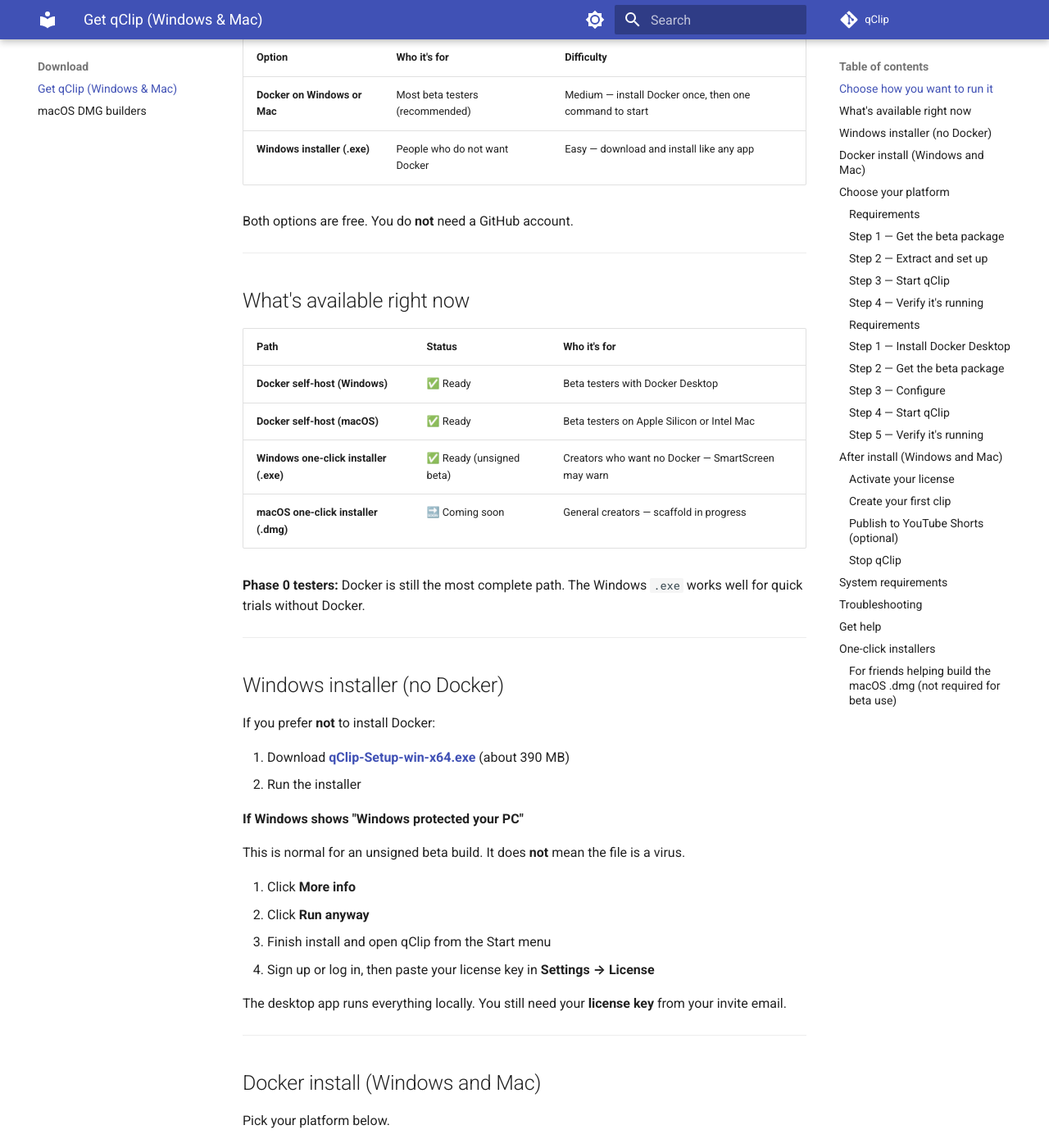
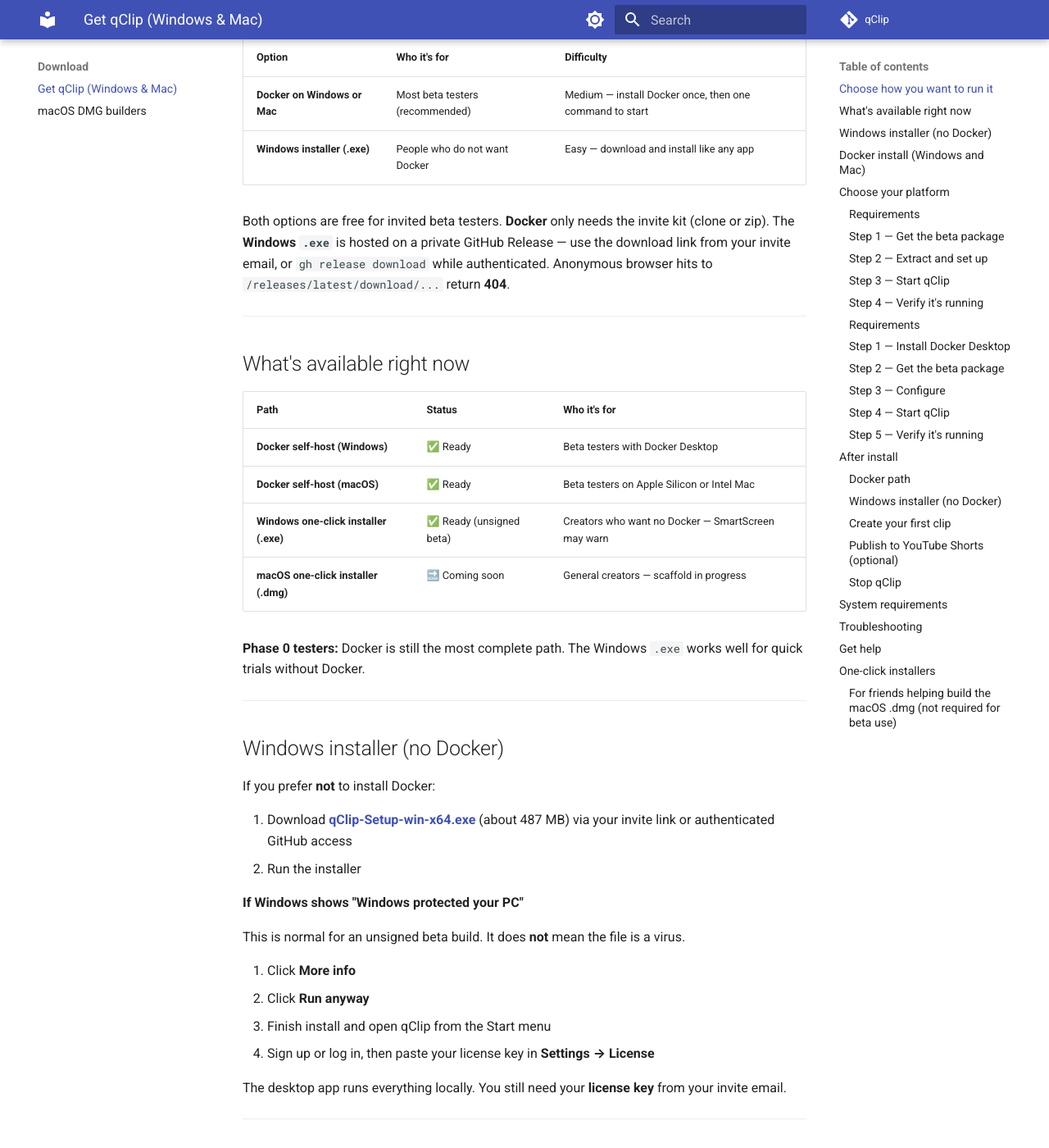
Before and after one commit to WheresWellium/StreamClip, an MkDocs documentation site: the page built from docs/BETA_DOWNLOAD.md, in a window 1280 px wide and 1400 px high, scrolled down 406 px. Shown: the whole window at 82% size. Built offline with MkDocs 1.6.1 and Material for MkDocs 9.7.7, drawn with Linux system fonts in a browser that asks for light colours; comment, search, counter and statistics services are not loaded; some of the changed text lies outside the part shown.

Commit message:
docs: align beta release readiness with qClip beta.5
Clarify private-repo downloads, desktop vs Docker post-install paths,
sync BETA_GO_LIVE with cleared §3.8 invite gate, add operator release
checklist, and document desktop data/log locations.

Co-authored-by: Wells <WheresWellium@users.noreply.github.com>

```diff
--- a/docs/BETA_DOWNLOAD.md
+++ b/docs/BETA_DOWNLOAD.md
@@ -17,7 +17,7 @@
 | **Docker on Windows or Mac** | Most beta testers (recommended) | Medium — install Docker once, then one command to start |
 | **Windows installer (.exe)** | People who do not want Docker | Easy — download and install like any app |
 
-Both options are free. You do **not** need a GitHub account.
+Both options are free for invited beta testers. **Docker** only needs the invite kit (clone or zip). The **Windows `.exe`** is hosted on a private GitHub Release — use the download link from your invite email, or `gh release download` while authenticated. Anonymous browser hits to `/releases/latest/download/...` return **404**.
 
 ---
 
@@ -38,7 +38,7 @@ Both options are free. You do **not** need a GitHub account.
 
 If you prefer **not** to install Docker:
 
-1. Download **[qClip-Setup-win-x64.exe](https://github.com/WheresWellium/StreamClip/releases/latest/download/qClip-Setup-win-x64.exe)** (about 390 MB)
+1. Download **[qClip-Setup-win-x64.exe](https://github.com/WheresWellium/StreamClip/releases/latest/download/qClip-Setup-win-x64.exe)** (about 487 MB) via your invite link or authenticated GitHub access
 2. Run the installer
 
 **If Windows shows "Windows protected your PC"**
@@ -174,15 +174,22 @@ Pick your platform below.
 
 ---
 
-## After install (Windows and Mac)
+## After install
 
-### Activate your license
+### Docker path
 
-1. Open the app at [http://localhost:3000](http://localhost:3000)
+1. Open the UI at [http://localhost:3000](http://localhost:3000)
 2. Sign up / log in
 3. Go to **Settings → License**
 4. Paste the license key from your invite email
 5. Confirm — beta keys unlock **full access**
+
+### Windows installer (no Docker)
+
+1. Open **qClip** from the Start menu (engine + UI on `http://127.0.0.1:8765`)
+2. Complete first-run onboarding if prompted
+3. Go to **Settings → License** and paste your invite key
+4. Confirm activation before starting a job
 
 ### Create your first clip
 
```
Also changed, not shown: README.md (+4 -2 lines), docs/BETA_GO_LIVE.md (+12 -12 lines), docs/DESKTOP_STARTUP.md (+10 -0 lines), docs/RELEASE_CHECKLIST.md (added, +45 -0 lines), docs/SESSION_STATE.md (+13 -11 lines), packaging/README.md (+1 -1 lines).
